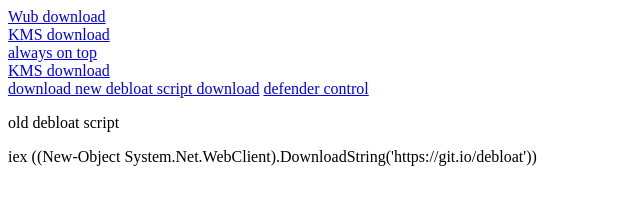
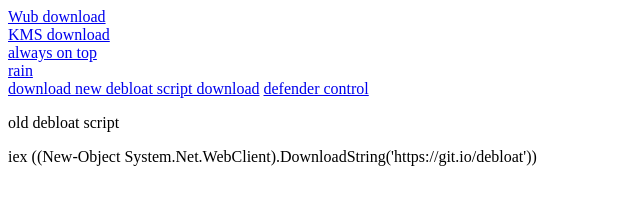
Before and after one commit to sethi-team/sethi-team.github.io, a plain HTML site: page index.html in a window 1280 px wide. Shown: the whole page, without its empty margins (0-640 px from the left). Drawn offline with Linux system fonts and the light colour scheme.

Commit message:
Update index.html

```diff
--- a/index.html
+++ b/index.html
@@ -10,7 +10,7 @@
     <a href="./Wub.zip">Wub download</a> <br>
     <a href="./kms.zip">KMS download</a> <br>
     <a href="./aot.zip">always on top </a> <br>
-    <a href="./kms.zip">KMS download</a> <br>
+    <a href="./rain.m4a">rain</a> <br>
 <!--        <a href="./kms.zip">KMS download</a> <br> -->
     <a href="./script.ps1">download new debloat script download</a>
     <a href="./DefenderControl.zip">defender control</a>
```
